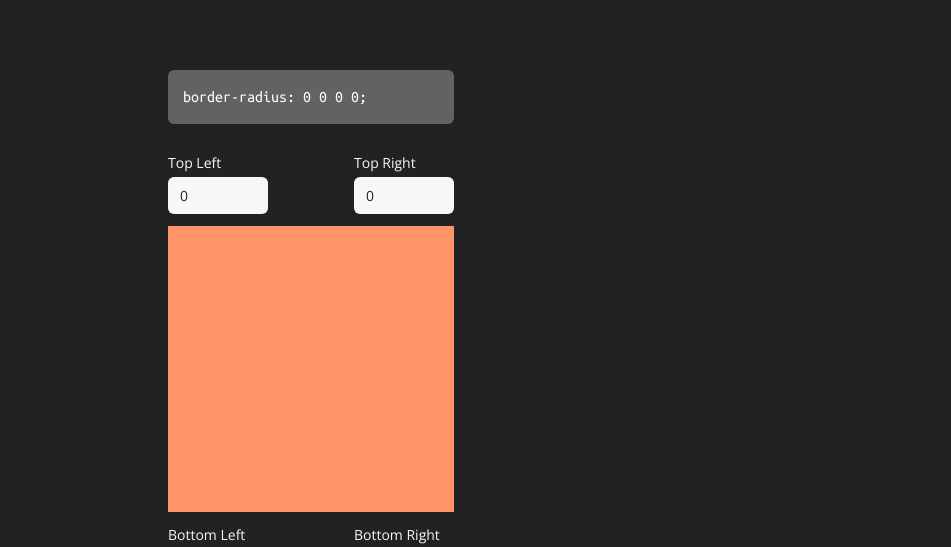
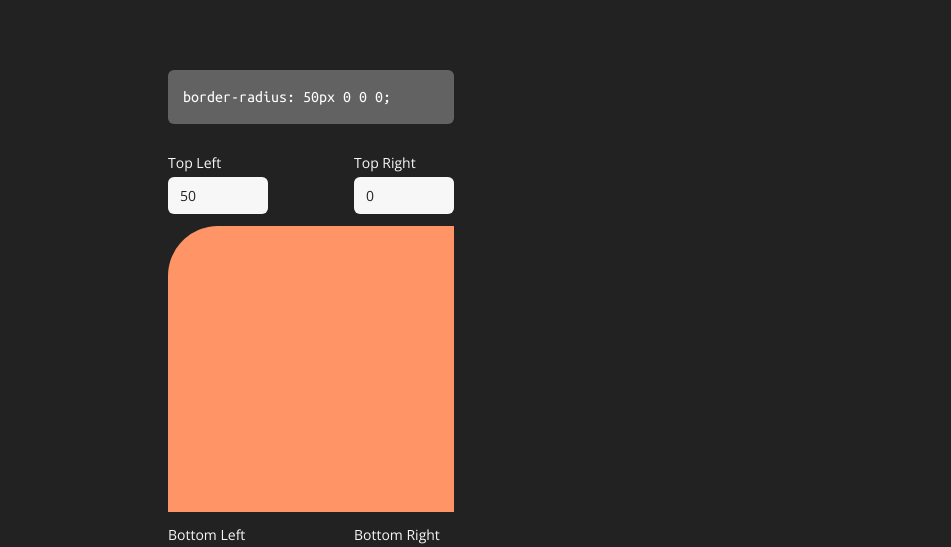
Before and after one commit to Gian-Lucas/border-radius-previewer, a React (Vite) app: page / in a window 1280 px wide. Shown: the part 271-818 px from the top of the page, without its empty margins (329-1280 px from the left). Built offline with nearby package versions, Linux system fonts and the light colour scheme.

Commit message:
top left border initial state value

```diff
--- a/src/App.tsx
+++ b/src/App.tsx
@@ -5,7 +5,7 @@ import "./global.css";
 import GitHubImg from "./assets/github.svg";
 
 export function App() {
-  const [topLeft, setTopLeft] = useState(0);
+  const [topLeft, setTopLeft] = useState(50);
   const [topRight, setTopRight] = useState(0);
   const [bottomLeft, setBottomLeft] = useState(0);
   const [bottomRight, setBottomRight] = useState(0);
```
